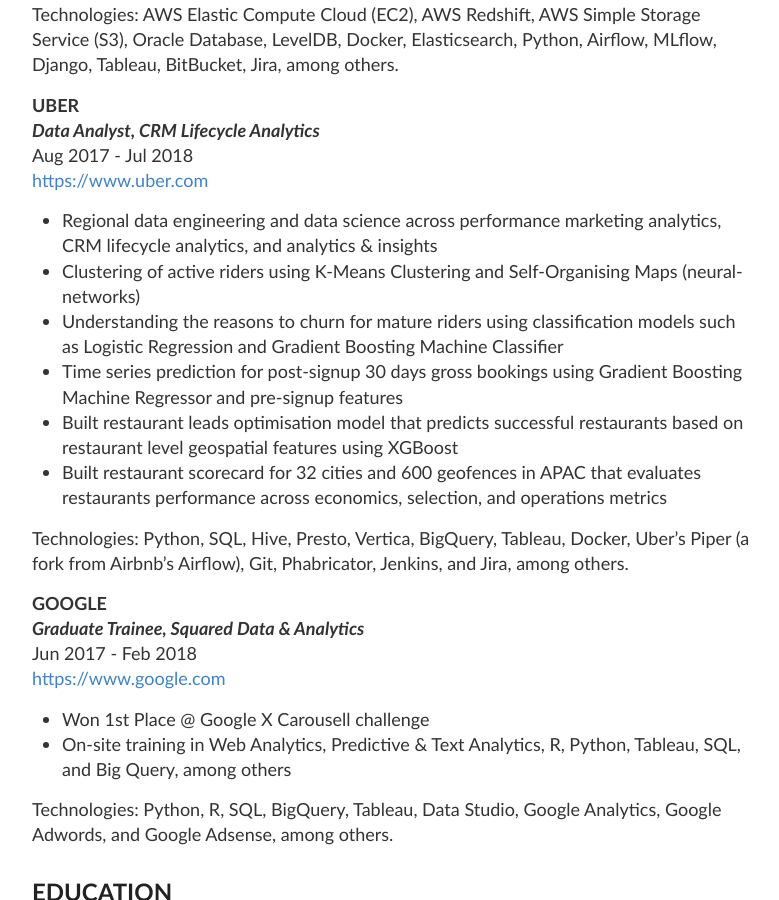
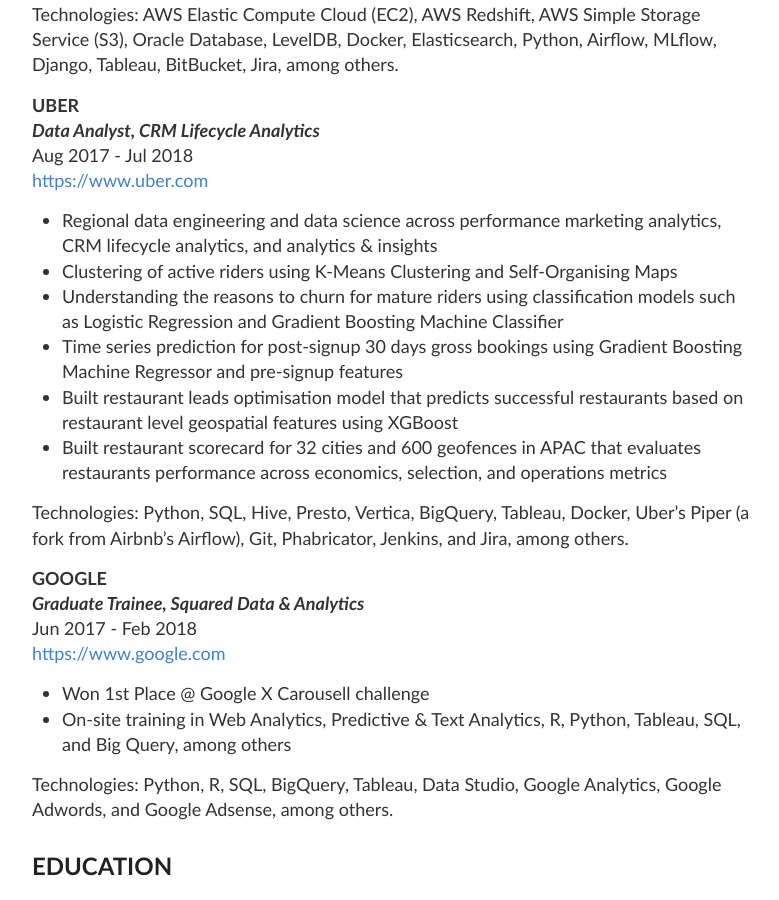
Before and after one commit to wngaw/wngaw.github.io, a Jekyll site: the page built from resume.md, in a window 1280 px wide and 900 px high, scrolled down 765 px. Shown: the whole window, without its empty margins (248-1027 px from the left). Built offline with Jekyll 4.4.1, drawn with Linux system fonts in a browser that asks for light colours.

Commit message:
edited resume

```diff
--- a/resume.md
+++ b/resume.md
@@ -25,7 +25,7 @@
 Aug 2017 - Jul 2018
 [https://www.uber.com](https://www.uber.com)
 - Regional data engineering and data science across performance marketing analytics, CRM lifecycle analytics, and analytics & insights
-- Clustering of active riders using K-Means Clustering and Self-Organising Maps (neural-networks)
+- Clustering of active riders using K-Means Clustering and Self-Organising Maps
 - Understanding the reasons to churn for mature riders using classification models such as Logistic Regression and Gradient Boosting Machine Classifier
 - Time series prediction for post-signup 30 days gross bookings using Gradient Boosting Machine Regressor and pre-signup features
 - Built restaurant leads optimisation model that predicts successful restaurants based on restaurant level geospatial features using XGBoost
```
